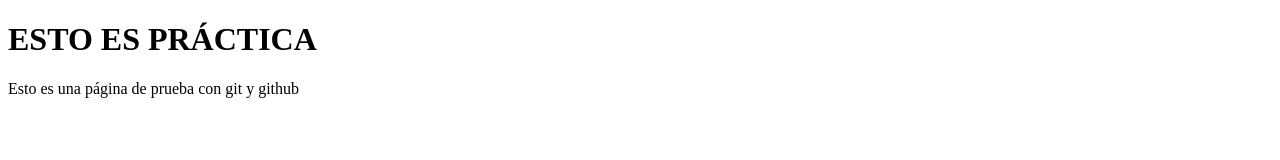
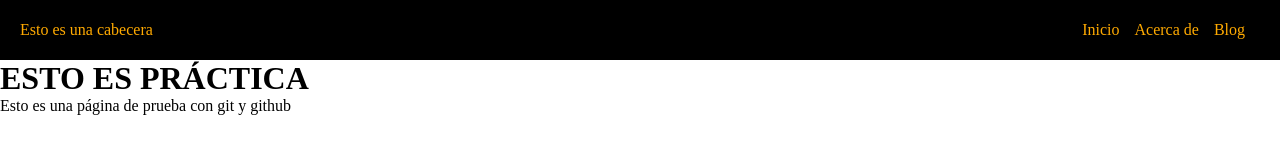
Before and after one commit to 98Oveja/repoPractice, a plain HTML site: page index.html in a window 1280 px wide. Drawn offline with Linux system fonts and the light colour scheme.

Commit message:
Creacion de heaer

```diff
--- a/index.html
+++ b/index.html
@@ -4,9 +4,18 @@
     <meta charset="UTF-8">
     <meta http-equiv="X-UA-Compatible" content="IE=edge">
     <meta name="viewport" content="width=device-width, initial-scale=1.0">
+    <link rel="stylesheet" href="style.css">
     <title>Pagina en Github</title>
 </head>
 <body>
+    <header>
+        <p>Esto es una cabecera</p>
+        <ul>
+            <li><a href="#">Inicio</a></li>
+            <li><a href="#">Acerca de</a></li>
+            <li><a href="#">Blog</a></li>
+        </ul>
+    </header>
     <h1>ESTO ES PRÁCTICA</h1>
     <p>Esto es una página de prueba con git y github</p>
 </body>
--- a/style.css
+++ b/style.css
@@ -4,5 +4,30 @@
     margin: 0px;
 }
 body{
-    background-color: beige;
+    background-color: white;
 }
+header{
+    background-color: black;
+    display: flex;
+    color: #ffaa00;
+    align-items: center;
+    justify-content:space-between;
+    height: 50px;
+    padding: 5px 20px;
+}
+header ul{
+    display: flex;
+    justify-content: space-between;
+}
+header ul li{
+    list-style: none;
+    margin-right: 15px;
+}
+li a{
+    text-decoration: none;
+    color: #ffaa00;
+}
+li a:hover{
+    text-decoration:underline;
+    color: white;
+}
```
